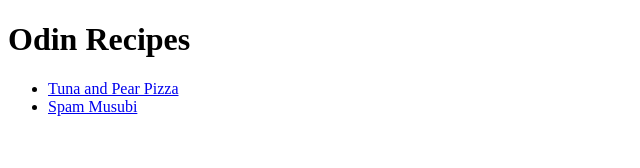
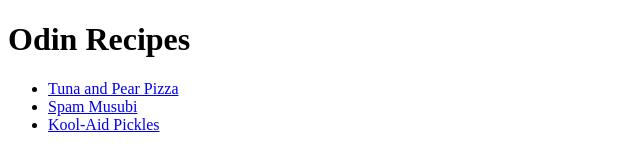
Before and after one commit to cbrownaz24/odin-recipes, a plain HTML site: page index.html in a window 1280 px wide. Shown: the whole page, without its empty margins (0-640 px from the left). Drawn offline with Linux system fonts and the light colour scheme.

Commit message:
Add third recipe

```diff
--- a/index.html
+++ b/index.html
@@ -11,6 +11,7 @@
         <ul>
             <li><a href="./recipes/tuna-pear-pizza.html">Tuna and Pear Pizza</a></li>
             <li><a href="./recipes/spam-musubi.html">Spam Musubi</a></li>
+            <li><a href="./recipes/kool-pickles.html">Kool-Aid Pickles</a></li>
         </ul>
     </body>
 </html>
```
